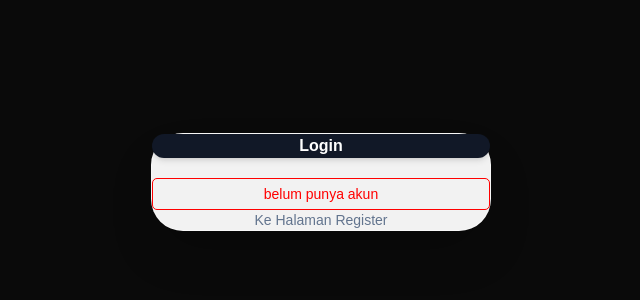
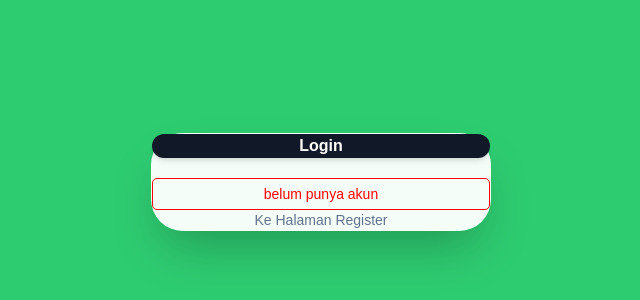
Before and after one commit to Dimas0824/PemrogramanFramework, a Next.js app in the folder nextJS/: page /auth/login in a window 1280 px wide. Shown: the part 218-518 px from the top of the page, without its empty margins (319-959 px from the left). Built offline with nearby package versions, Linux system fonts and the light colour scheme.

Commit message:
feat: update styles to use SCSS and add color variables for improved theming

```diff
--- a/nextJS/package.json
+++ b/nextJS/package.json
@@ -21,6 +21,7 @@
     "babel-plugin-react-compiler": "1.0.0",
     "eslint": "^9",
     "eslint-config-next": "16.1.6",
+    "sass": "^1.97.3",
     "tailwindcss": "^4",
     "typescript": "^5"
   },
--- a/nextJS/src/pages/auth/login/index.tsx
+++ b/nextJS/src/pages/auth/login/index.tsx
@@ -1,6 +1,7 @@
 import Link from "next/link";
 import { useRouter } from "next/router";
-import styles from "./login.module.css";
+// import styles from "./login.module.css";
+import styles from "./login.module.scss";
 
 const TampilanLogin = () => {
     const { push } = useRouter();
--- /dev/null
+++ b/nextJS/src/pages/auth/login/login.module.scss
@@ -0,0 +1,10 @@
+@import "@/styles/color.scss";
+
+.login {
+    display: flex;
+    flex-direction: column;
+    align-items: center;
+    justify-content: center;
+    height: 100vh;
+    background-color: map-get($map: $schema, $key: color-secondary);
+}
--- /dev/null
+++ b/nextJS/src/styles/color.scss
@@ -0,0 +1,7 @@
+$schema: (
+    color-primary: #3498db,
+    color-secondary: #2ecc71,
+    color-accent: #e74c3c,
+    color-background: #ecf0f1,
+    color-text: #2c3e50
+);
```
Also changed, not shown: nextJS/src/styles/Home.module.css (added), 1 other file (tests, documents, lock files or other folders).
